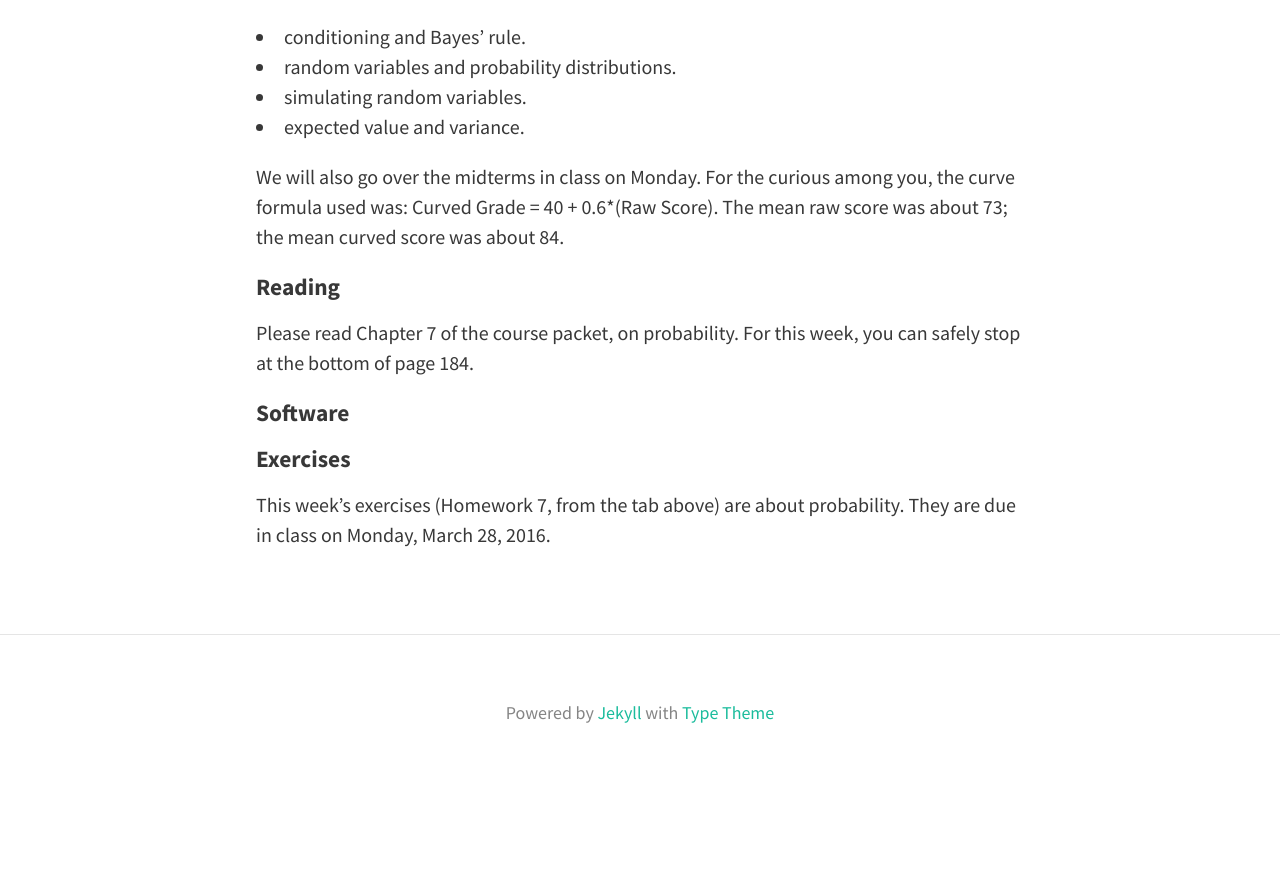
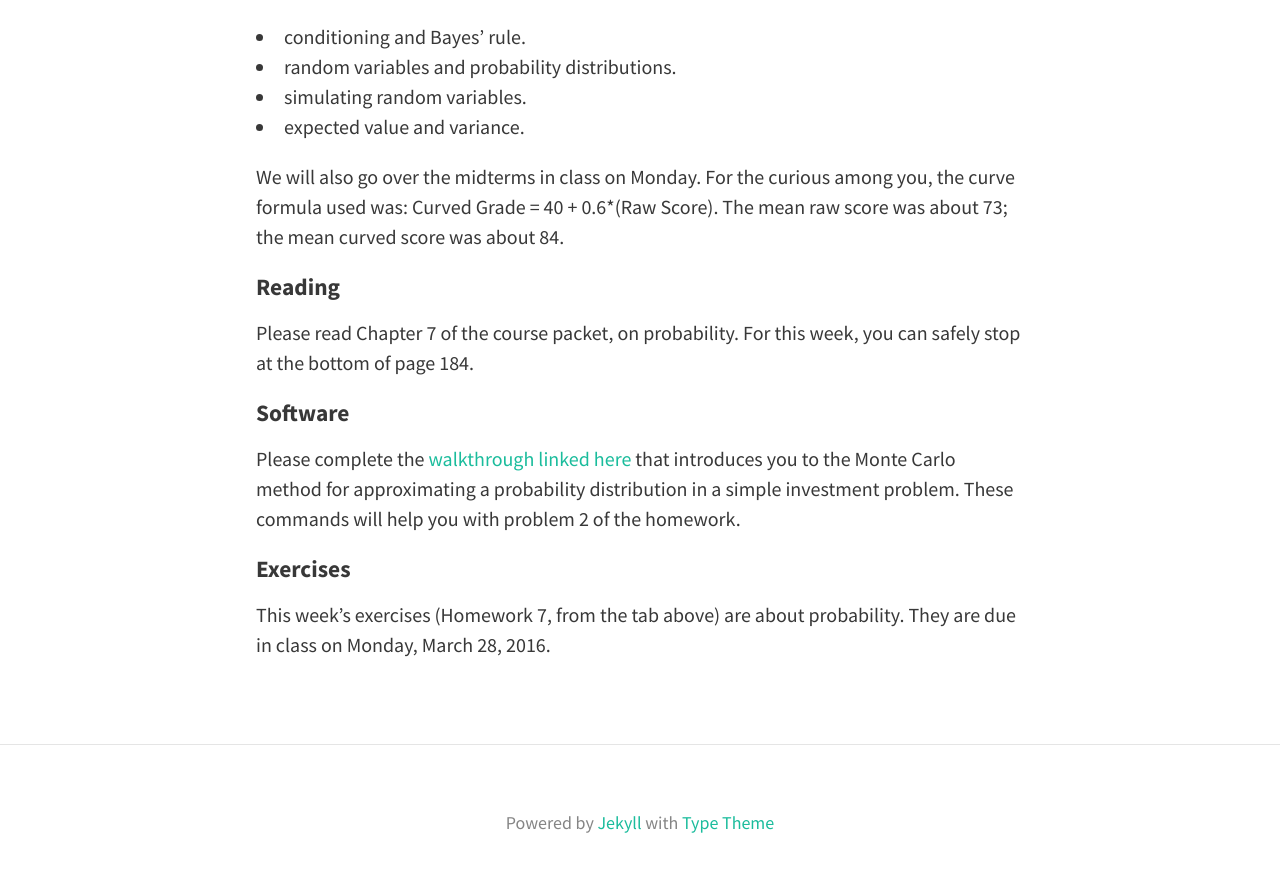
Before and after one commit to jgscott/STA371H_Spring2016, a Jekyll site: the page built from _posts/2016-03-20-week09.md, in a window 1280 px wide and 900 px high, scrolled down 983 px. Shown: the top 872 px of the window. Built offline with Jekyll 4.4.1, drawn with Linux system fonts in a browser that asks for light colours; nearby versions of some CDN libraries; before the commit the page ends 1773 px from its top, so only the background shows below that.

Commit message:
added walkthrough

```diff
--- a/_posts/2016-03-20-week09.md
+++ b/_posts/2016-03-20-week09.md
@@ -25,6 +25,8 @@ Please read Chapter 7 of the course packet, on probability.  For this week, you
 
 ### Software
 
+Please complete the [walkthrough linked here](http://jgscott.github.io/teaching/r/montecarlo/montecarlo_intro.html) that introduces you to the Monte Carlo method for approximating a probability distribution in a simple investment problem.  These commands will help you with problem 2 of the homework.
+
 ### Exercises
 
 This week's exercises (Homework 7, from the tab above) are about probability.  They are due in class on Monday, March 28, 2016.
```
